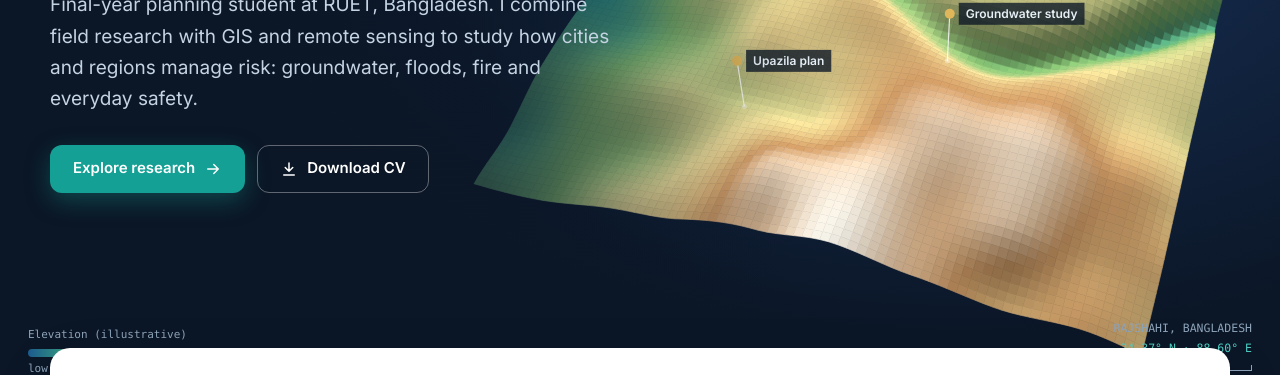
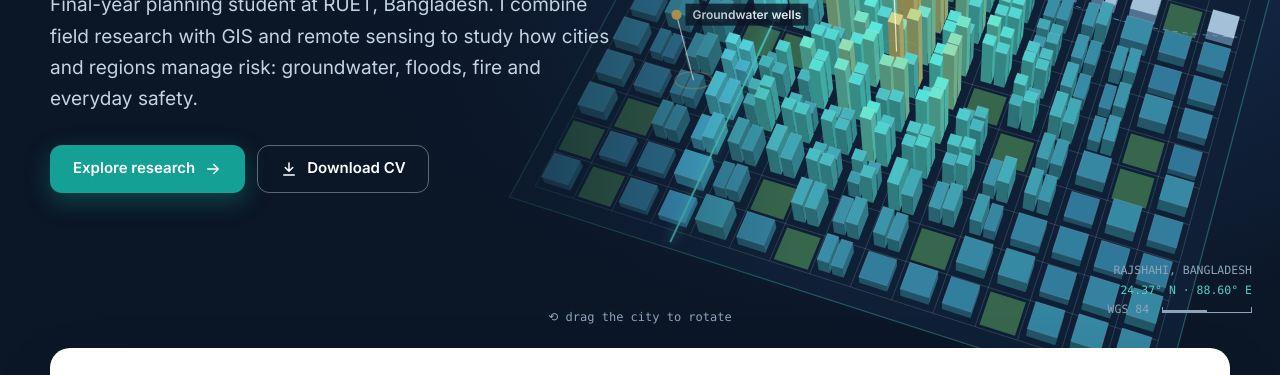
Before and after one commit to mdjehanrahman/mdjehanrahman.github.io, a plain HTML site: page index.html in a window 1280 px wide. Shown: the part 396-771 px from the top of the page. Drawn offline with Linux system fonts and the light colour scheme; animation ran at ten frames a second.

Commit message:
Add files via upload

```diff
--- a/assets/css/style.css
+++ b/assets/css/style.css
@@ -54,11 +54,11 @@ h1,h2,h3,h4{font-family:var(--head);line-height:1.2;color:var(--ink);letter-spac
 .btn.ghost:hover{background:rgba(255,255,255,.08)}
 .btn.dark{background:var(--ink);color:#fff}
 .btn.line{border-color:var(--line);color:var(--ink);background:#fff}
-.hud{position:absolute;z-index:2;right:28px;bottom:26px;font-size:11.5px;color:#8ea4ba;text-align:right;line-height:1.7;pointer-events:none}
+.hud{position:absolute;z-index:2;right:28px;bottom:84px;font-size:11.5px;color:#8ea4ba;text-align:right;line-height:1.7;pointer-events:none}
 .hud b{color:var(--cyan);font-weight:500}
 .hud .scale{display:inline-block;width:90px;height:6px;border:1px solid #8ea4ba;border-top:none;margin-left:6px;vertical-align:middle;background:linear-gradient(90deg,#8ea4ba 50%,transparent 50%) bottom/100% 2px no-repeat}
-.hint3d{white-space:nowrap;position:absolute;z-index:2;left:50%;bottom:24px;transform:translateX(-50%);font-size:12px;color:#8ea4ba;display:flex;align-items:center;gap:8px;pointer-events:none}
-.legend{position:absolute;z-index:2;left:28px;bottom:26px;font-size:11px;color:#8ea4ba;pointer-events:none}
+.hint3d{white-space:nowrap;position:absolute;z-index:2;left:50%;bottom:76px;transform:translateX(-50%);font-size:12px;color:#8ea4ba;display:flex;align-items:center;gap:8px;pointer-events:none}
+.legend{position:absolute;z-index:2;left:28px;bottom:84px;font-size:11px;color:#8ea4ba;pointer-events:none}
 .legend .bar{width:150px;height:8px;border-radius:4px;background:linear-gradient(90deg,#1d5b8f,#2f8f83,#7cb26a,#d8c98a,#b98a5a,#f2efe6);margin:5px 0 3px}
 .legend .ends{display:flex;justify-content:space-between}
 
@@ -307,3 +307,5 @@ table.matrix i.on{background:var(--teal);box-shadow:0 0 0 4px rgba(20,160,148,.1
 .lylegend span{display:inline-flex;align-items:center;gap:7px}
 .lylegend i{width:12px;height:12px;border-radius:3px;display:inline-block}
 @media (max-width:640px){ .layers{height:400px} .lylegend{font-size:12px} }
+@media (max-height:800px){ .legend{display:none} }
+@media (max-width:640px){ .hint3d{display:none} }
--- a/assets/js/main.js
+++ b/assets/js/main.js
@@ -22,64 +22,98 @@
   function colour(h){ h=Math.max(0,Math.min(1,h)); for(var i=1;i<ramp.length;i++){ if(h<=ramp[i][0]){ var a=ramp[i-1],b=ramp[i],t=(h-a[0])/(b[0]-a[0]);
     return [a[1][0]+(b[1][0]-a[1][0])*t,a[1][1]+(b[1][1]-a[1][1])*t,a[1][2]+(b[1][2]-a[1][2])*t]; } } return ramp[5][1]; }
 
-  /* ---------- interactive 3D terrain (home hero) ---------- */
+  /* ---------- interactive 3D city model (home hero) ---------- */
   function Terrain(cv){
-    var ctx=cv.getContext('2d'), small=window.innerWidth<700, N=small?44:78, noise=makeNoise(11), H=[], i, j;
-    for(j=0;j<=N;j++){ H[j]=[]; for(i=0;i<=N;i++){
-      var x=i/N, y=j/N, h=noise(x*2.2+3,y*2.2+1,3)*.9+.5;
-      h+=.32*Math.exp(-((x-.62)*(x-.62)+(y-.38)*(y-.38))/.03);           // hill
-      var rv=y-(.55+.12*Math.sin(x*7)); h-=.38*Math.exp(-(rv*rv)/.0025);   // river valley
-      H[j][i]=h; } }
-    var mn=1e9,mx=-1e9; H.forEach(function(r){r.forEach(function(v){mn=Math.min(mn,v);mx=Math.max(mx,v);});});
-    H=H.map(function(r){return r.map(function(v){return (v-mn)/(mx-mn);});});
-    var pins=[[.62,.38,'Groundwater study'],[.25,.58,'Flood housing'],[.78,.72,'Fire safety'],[.35,.22,'Upazila plan']];
-    var yaw=-.7, pitch=.95, auto=true, drag=null, W=0, Hh=0, dpr=Math.min(2,window.devicePixelRatio||1), visible=true, t0=performance.now();
+    var ctx=cv.getContext('2d'), small=window.innerWidth<700, G=small?11:15, noise=makeNoise(23), i, j, k;
+    // ---- build a small planned city: road grid, river, parks, extruded buildings ----
+    function riverY(x){ return .80+.06*Math.sin(x*5.2+.6); }            // river near the southern edge
+    var cells=[], boxes=[], parks=[], water=[];
+    for(j=0;j<G;j++) for(i=0;i<G;i++){
+      var x0=i/G, y0=j/G, cx=x0+.5/G, cy=y0+.5/G, ry=riverY(cx);
+      if(Math.abs(cy-ry)<.065){ water.push([x0,y0]); continue; }
+      var dc=Math.hypot(cx-.46,cy-.42), r=noise(i*.9,j*.9,2);
+      if(r>.42 && dc>.16){ parks.push([x0,y0]); continue; }
+      var dens=Math.max(0,1-dc*2.1), lots=dens>.45?4:(dens>.18?2:1), m=.16/G, w=(1/G-2*m);
+      for(k=0;k<lots;k++){
+        var lx=x0+m+(lots===4?(k%2)*w/2:(lots===2?k*w/2:0)), ly=y0+m+(lots===4?Math.floor(k/2)*w/2:0);
+        var lw=lots===1?w:w/2-m*.4, lh=lots===4?w/2-m*.4:w;
+        var h=.015+Math.pow(dens,1.6)*(.12+.1*(noise(lx*40,ly*40,1)+.5))+(noise(lx*25+9,ly*25,1)+.5)*.018;
+        var nearRiver=Math.abs(cy-ry)<.14;
+        if(nearRiver) h=Math.min(h,.03);
+        boxes.push({x:lx,y:ly,w:lw,d:lh,h:h,flood:nearRiver});
+      }
+    }
+    var pins=[[.46,.42,'Fire safety · market'],[.30,.66,'Pedestrian survey'],[.70,.70,'Flood housing'],[.16,.26,'Groundwater wells']];
+    var yaw=-.62, pitch=1.0, auto=true, drag=null, W=0, Hh=0, dpr=Math.min(2,window.devicePixelRatio||1), visible=true, t0=performance.now(), T=0;
     function size(){ W=cv.clientWidth; Hh=cv.clientHeight; cv.width=W*dpr; cv.height=Hh*dpr; ctx.setTransform(dpr,0,0,dpr,0,0); }
     size(); window.addEventListener('resize',size);
     function proj(x,y,z){
-      var cx=x-.5, cy=y-.5, cz=z*.22;
+      var cx=x-.5, cy=y-.5, cz=z;
       var c=Math.cos(yaw), s=Math.sin(yaw), X=cx*c-cy*s, Y=cx*s+cy*c;
       var cp=Math.cos(pitch), sp=Math.sin(pitch), Y2=Y*cp-cz*sp, Z2=Y*sp+cz*cp;
-      var sc=small?Math.min(W*1.05,Hh*.75):Math.min(W*.47,Hh*.92), d=2.4, f=d/(d+Y2);
-      var ox=small?W*.5:W*.7, oy=small?Hh*.74:Hh*.54;
+      var sc=small?Math.min(W*.92,Hh*.62):Math.min(W*.46,Hh*.9), d=2.6, f=d/(d+Y2);
+      var ox=small?W*.5:W*.73, oy=small?Hh*.82:Hh*.52;
       return [ox+X*sc*f, oy-Z2*sc*f, Y2];
     }
+    function poly(pts,fill,stroke){ ctx.beginPath(); ctx.moveTo(pts[0][0],pts[0][1]); for(var q=1;q<pts.length;q++) ctx.lineTo(pts[q][0],pts[q][1]); ctx.closePath();
+      if(fill){ ctx.fillStyle=fill; ctx.fill(); } if(stroke){ ctx.strokeStyle=stroke; ctx.stroke(); } }
+    function hcol(h,f){ var t=Math.min(1,h/.24), a=[38,92,128], b=[79,209,197], c=[224,182,90], r;
+      r = t<.55 ? a.map(function(v,n){return v+(b[n]-v)*(t/.55);}) : b.map(function(v,n){return v+(c[n]-v)*((t-.55)/.45);});
+      return 'rgb('+(r[0]*f|0)+','+(r[1]*f|0)+','+(r[2]*f|0)+')'; }
     function frame(now){
       if(!visible){ requestAnimationFrame(frame); return; }
-      var dt=Math.min(50,now-t0); t0=now;
-      if(auto&&!reduce) yaw+=dt*0.00012;
+      var dt=Math.min(50,now-t0); t0=now; T+=dt;
+      if(auto&&!reduce) yaw+=dt*0.00009;
       ctx.clearRect(0,0,W,Hh);
-      var P=[]; for(j=0;j<=N;j++){ P[j]=[]; for(i=0;i<=N;i++) P[j][i]=proj(i/N,j/N,H[j][i]); }
-      var q=[]; for(j=0;j<N;j++) for(i=0;i<N;i++){ q.push([ (P[j][i][2]+P[j+1][i+1][2])/2, i, j ]); }
-      q.sort(function(a,b){return b[0]-a[0];});
-      var lx=Math.cos(yaw+2.3), ly=Math.sin(yaw+2.3);
-      for(var k=0;k<q.length;k++){
-        i=q[k][1]; j=q[k][2];
-        var a=P[j][i], b=P[j][i+1], c=P[j+1][i+1], d=P[j+1][i];
-        var h=(H[j][i]+H[j][i+1]+H[j+1][i]+H[j+1][i+1])/4;
-        var dx=(H[j][i+1]-H[j][i])*N*.22, dy=(H[j+1][i]-H[j][i])*N*.22;
-        var shade=Math.max(.6,Math.min(1.18,1-(dx*lx+dy*ly)*.55));
-        var col=colour(h);
-        ctx.fillStyle='rgb('+(col[0]*shade|0)+','+(col[1]*shade|0)+','+(col[2]*shade|0)+')';
-        ctx.beginPath(); ctx.moveTo(a[0],a[1]); ctx.lineTo(b[0],b[1]); ctx.lineTo(c[0],c[1]); ctx.lineTo(d[0],d[1]); ctx.closePath(); ctx.fill();
-        ctx.strokeStyle=ctx.fillStyle; ctx.lineWidth=.6; ctx.stroke();
-        if((i%6===0)||(j%6===0)){ ctx.strokeStyle='rgba(255,255,255,0.10)'; ctx.lineWidth=.5; ctx.beginPath(); if(i%6===0){ctx.moveTo(a[0],a[1]);ctx.lineTo(d[0],d[1]);} if(j%6===0){ctx.moveTo(a[0],a[1]);ctx.lineTo(b[0],b[1]);} ctx.stroke(); }
-      }
-      // pins
-      pins.forEach(function(pn){
-        var gi=Math.round(pn[0]*N), gj=Math.round(pn[1]*N), base=proj(pn[0],pn[1],H[gj][gi]), top=proj(pn[0],pn[1],H[gj][gi]+.55);
-        ctx.strokeStyle='rgba(255,255,255,.8)'; ctx.lineWidth=1.2; ctx.beginPath(); ctx.moveTo(base[0],base[1]); ctx.lineTo(top[0],top[1]); ctx.stroke();
-        ctx.fillStyle='#e0b65a'; ctx.beginPath(); ctx.arc(top[0],top[1],5,0,7); ctx.fill();
-        ctx.fillStyle='rgba(255,255,255,.35)'; ctx.beginPath(); ctx.arc(base[0],base[1],2.5,0,7); ctx.fill();
+      // ground plate
+      var e=.03; poly([proj(-e,-e,0),proj(1+e,-e,0),proj(1+e,1+e,0),proj(-e,1+e,0)],'#0f2036','rgba(79,209,197,.35)');
+      // parks and river
+      parks.forEach(function(p){ var m=.08/G; poly([proj(p[0]+m,p[1]+m,0),proj(p[0]+1/G-m,p[1]+m,0),proj(p[0]+1/G-m,p[1]+1/G-m,0),proj(p[0]+m,p[1]+1/G-m,0)],'rgba(86,160,96,.55)'); });
+      var top=[],bot=[]; for(i=0;i<=40;i++){ var xx=i/40, ry=riverY(xx); top.push(proj(xx,ry-.06,0)); bot.unshift(proj(xx,ry+.06,0)); }
+      poly(top.concat(bot),'rgba(47,127,193,.75)');
+      ctx.strokeStyle='rgba(160,215,255,.35)'; ctx.lineWidth=1; ctx.beginPath(); for(i=0;i<=40;i++){ var p2=proj(i/40,riverY(i/40)+.02*Math.sin(T*.002+i*.5),0); i?ctx.lineTo(p2[0],p2[1]):ctx.moveTo(p2[0],p2[1]); } ctx.stroke();
+      // road grid
+      ctx.lineWidth=1; ctx.strokeStyle='rgba(200,220,240,.16)'; ctx.beginPath();
+      for(i=0;i<=G;i++){ var a1=proj(i/G,0,0),a2=proj(i/G,1,0),b1=proj(0,i/G,0),b2=proj(1,i/G,0); ctx.moveTo(a1[0],a1[1]);ctx.lineTo(a2[0],a2[1]);ctx.moveTo(b1[0],b1[1]);ctx.lineTo(b2[0],b2[1]); }
+      ctx.stroke();
+      // flood-prone zone outline
+      ctx.setLineDash([5,5]); ctx.strokeStyle='rgba(120,190,255,.55)'; ctx.beginPath();
+      for(i=0;i<=40;i++){ var f1=proj(i/40,riverY(i/40)-.14,0); i?ctx.lineTo(f1[0],f1[1]):ctx.moveTo(f1[0],f1[1]); } ctx.stroke(); ctx.setLineDash([]);
+      // scanning plane position (LiDAR-style sweep)
+      var scan=((T*.00012)%1.3)-.15;
+      // buildings, far to near
+      var list=boxes.map(function(bx){ return [proj(bx.x+bx.w/2,bx.y+bx.d/2,0)[2],bx]; }).sort(function(p,q){return q[0]-p[0];});
+      list.forEach(function(it){
+        var bx=it[1], hit=Math.abs(bx.x+bx.w/2-scan)<.035, H0=bx.h*(hit?1.06:1);
+        var c=[[bx.x,bx.y],[bx.x+bx.w,bx.y],[bx.x+bx.w,bx.y+bx.d],[bx.x,bx.y+bx.d]];
+        var B=c.map(function(p){return proj(p[0],p[1],0);}), Tp=c.map(function(p){return proj(p[0],p[1],H0);});
+        for(var sIdx=0;sIdx<4;sIdx++){
+          var n=(sIdx+1)%4, face=[B[sIdx],B[n],Tp[n],Tp[sIdx]];
+          var area=(face[1][0]-face[0][0])*(face[2][1]-face[0][1])-(face[2][0]-face[0][0])*(face[1][1]-face[0][1]);
+          if(area>0) continue;
+          var light=[.72,.86,.62,.78][sIdx];
+          poly(face, bx.flood?'rgba(130,170,210,'+(.55*light+.2)+')':hcol(bx.h,light*(hit?1.35:1)));
+        }
+        poly(Tp, bx.flood?'rgba(190,220,245,.85)':hcol(bx.h,hit?1.45:1.12),'rgba(255,255,255,.12)');
+      });
+      // scan line on the ground
+      if(scan>-.05&&scan<1.05){ var s1=proj(scan,-.02,0), s2=proj(scan,1.02,0); ctx.strokeStyle='rgba(79,209,197,.85)'; ctx.lineWidth=2; ctx.shadowColor='#4fd1c5'; ctx.shadowBlur=12;
+        ctx.beginPath(); ctx.moveTo(s1[0],s1[1]); ctx.lineTo(s2[0],s2[1]); ctx.stroke(); ctx.shadowBlur=0; }
+      // survey pins with pulse
+      pins.forEach(function(pn,pi){
+        var base=proj(pn[0],pn[1],0), tp=proj(pn[0],pn[1],.2), ph=((T*.0012)+pi*.25)%1;
+        ctx.strokeStyle='rgba(224,182,90,'+(1-ph)+')'; ctx.lineWidth=1.5; ctx.beginPath(); ctx.ellipse(base[0],base[1],4+ph*22,(4+ph*22)*.45,0,0,7); ctx.stroke();
+        ctx.strokeStyle='rgba(255,255,255,.75)'; ctx.lineWidth=1.2; ctx.beginPath(); ctx.moveTo(base[0],base[1]); ctx.lineTo(tp[0],tp[1]); ctx.stroke();
+        ctx.fillStyle='#e0b65a'; ctx.beginPath(); ctx.arc(tp[0],tp[1],5,0,7); ctx.fill();
         if(!small){ ctx.font='600 12px Inter,system-ui,sans-serif'; var tw=ctx.measureText(pn[2]).width;
-          ctx.fillStyle='rgba(11,22,38,.78)'; ctx.fillRect(top[0]+9,top[1]-11,tw+14,22);
-          ctx.fillStyle='#e6eef6'; ctx.fillText(pn[2],top[0]+16,top[1]+4); }
+          ctx.fillStyle='rgba(11,22,38,.82)'; ctx.fillRect(tp[0]+9,tp[1]-11,tw+14,22);
+          ctx.fillStyle='#e6eef6'; ctx.fillText(pn[2],tp[0]+16,tp[1]+4); }
       });
       requestAnimationFrame(frame);
     }
     requestAnimationFrame(frame);
     function down(x,y){ drag=[x,y,yaw,pitch]; auto=false; }
-    function move(x,y){ if(!drag)return; yaw=drag[2]+(x-drag[0])*.008; pitch=Math.max(.45,Math.min(1.25,drag[3]+(y-drag[1])*.004)); }
+    function move(x,y){ if(!drag)return; yaw=drag[2]+(x-drag[0])*.008; pitch=Math.max(.55,Math.min(1.3,drag[3]+(y-drag[1])*.004)); }
     function up(){ drag=null; setTimeout(function(){ if(!drag) auto=true; },2500); }
     cv.addEventListener('mousedown',function(e){down(e.clientX,e.clientY);});
     window.addEventListener('mousemove',function(e){move(e.clientX,e.clientY);});
--- a/index.html
+++ b/index.html
@@ -25,15 +25,15 @@
 </header>
 
 <section class="hero">
-  <canvas class="terrain" aria-label="Interactive 3D terrain model. Drag to rotate."></canvas>
+  <canvas class="terrain" aria-label="Interactive 3D city model with buildings, roads, a river and survey points. Drag to rotate."></canvas>
   <div class="wrap">
     <span class="eyebrow">Urban &amp; Regional Planning · GIS &amp; Remote Sensing</span>
     <h1>Md. Jehan <span>Rahman</span></h1>
     <p class="lead">Final-year planning student at RUET, Bangladesh. I combine field research with GIS and remote sensing to study how cities and regions manage risk: groundwater, floods, fire and everyday safety.</p>
     <div class="btns"><a class="btn pri" href="research.html">Explore research <svg viewBox="0 0 24 24" fill="none" stroke="currentColor" stroke-width="2" stroke-linecap="round" stroke-linejoin="round" width="18" height="18"><path d="M5 12h14M13 6l6 6-6 6"/></svg></a><a class="btn ghost" href="cv.pdf" target="_blank" rel="noopener"><svg viewBox="0 0 24 24" fill="none" stroke="currentColor" stroke-width="2" stroke-linecap="round" stroke-linejoin="round" width="18" height="18"><path d="M12 4v11M7 10l5 5 5-5M5 20h14"/></svg> Download CV</a></div>
   </div>
-  <div class="legend mono">Elevation (illustrative)<div class="bar"></div><div class="ends"><span>low</span><span>high</span></div></div>
-  <div class="hint3d mono">⟲ drag the terrain to rotate</div>
+  <div class="legend mono">3D city model (illustrative)<div class="bar" style="background:linear-gradient(90deg,#265c80,#4fd1c5,#e0b65a)"></div><div class="ends"><span>low-rise</span><span>high-rise</span></div><div style="margin-top:8px;display:flex;gap:14px"><span><i style="display:inline-block;width:10px;height:10px;background:#2f7fc1;border-radius:2px;margin-right:5px"></i>river</span><span><i style="display:inline-block;width:14px;border-top:1.5px dashed #78beff;margin-right:5px;vertical-align:3px"></i>flood zone</span><span><i style="display:inline-block;width:10px;height:10px;background:#e0b65a;border-radius:50%;margin-right:5px"></i>survey</span></div></div>
+  <div class="hint3d mono">⟲ drag the city to rotate</div>
   <div class="hud mono">RAJSHAHI, BANGLADESH<br><b>24.37° N · 88.60° E</b><br>WGS 84 <span class="scale"></span></div>
 </section>
 
```
